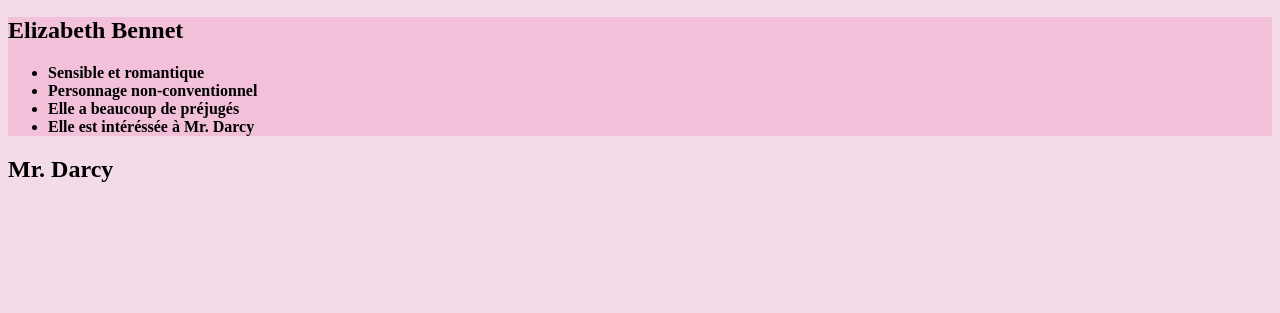
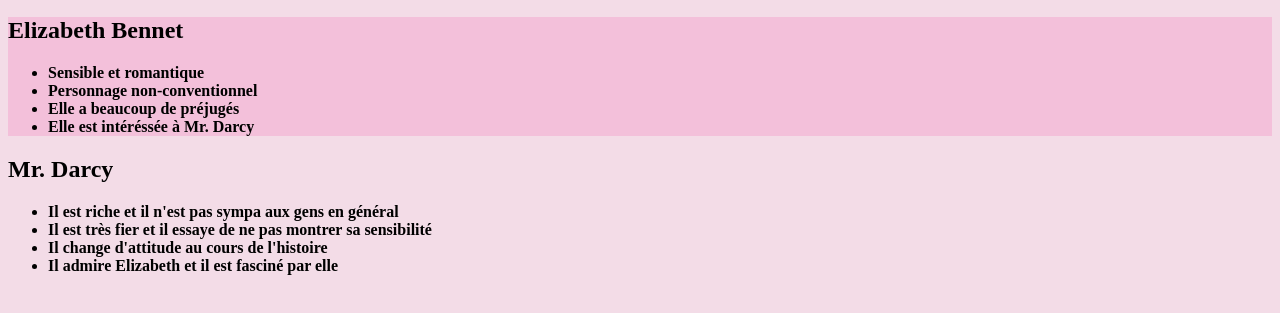
Before and after one commit to ErikaMaffei/TIC_Final_Maffei, a plain HTML site: page index.html in a window 1280 px wide. Shown: the part 405-718 px from the top of the page. Drawn offline with Linux system fonts and the light colour scheme.

Commit message:
caractéristiques Darcy

```diff
--- a/index.html
+++ b/index.html
@@ -19,6 +19,14 @@
         </ul>
         </div>
         <h2> Mr. Darcy</h2>
+        <ul>
+            <li>Il est riche et il n'est pas sympa aux gens en général</li>
+            <li>Il est très fier et il essaye de ne pas montrer sa sensibilité</li>
+            <li>Il change d'attitude au cours de l'histoire</li>
+            <li>Il admire Elizabeth et il est fasciné par elle</li>
+
+        </ul>
+        </div>
 
     </body>
 </html>
```
